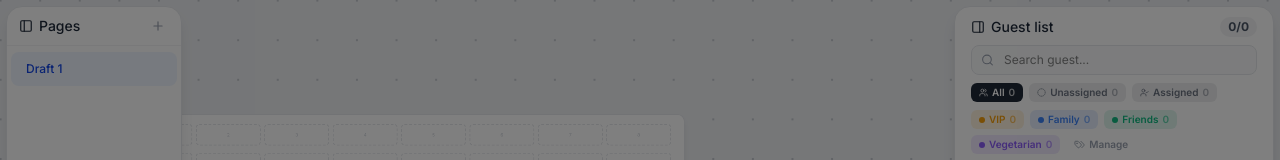
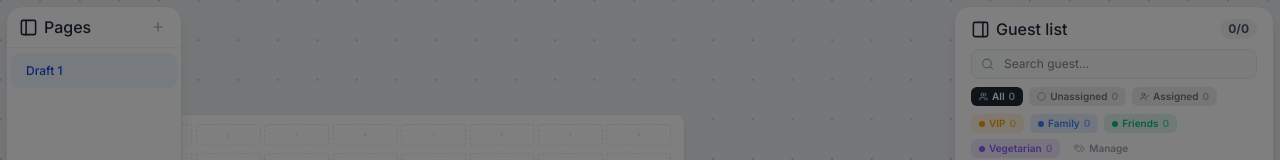
Before and after one commit to nazariodili/Tables-management, a React (Vite) app: page / in a window 1280 px wide. Shown: the top 160 px of the page. Built offline with nearby package versions, Linux system fonts and the light colour scheme.

Commit message:
Sidebar titles: text-base + bigger icon in both open and closed states
Co-Authored-By: Claude Opus 4.8 <noreply@anthropic.com>

```diff
--- a/src/app/App.tsx
+++ b/src/app/App.tsx
@@ -822,9 +822,9 @@ function SidebarToggle({ label, side, open, onToggle, variant }: {
   variant: "header" | "floating";
 }) {
   const Icon = side === "left" ? PanelLeft : PanelRight;
-  const icon = <Icon size={variant === "floating" ? 19 : (open ? 14 : 19)} className="shrink-0" />;
+  const icon = <Icon size={variant === "floating" ? 19 : 19} className="shrink-0" />;
   const text = (
-    <span className={variant === "header" ? "text-sm font-medium" : "text-sm font-semibold"}>
+    <span className={variant === "header" ? "text-base font-medium" : "text-sm font-semibold"}>
       {label}
     </span>
   );
```
